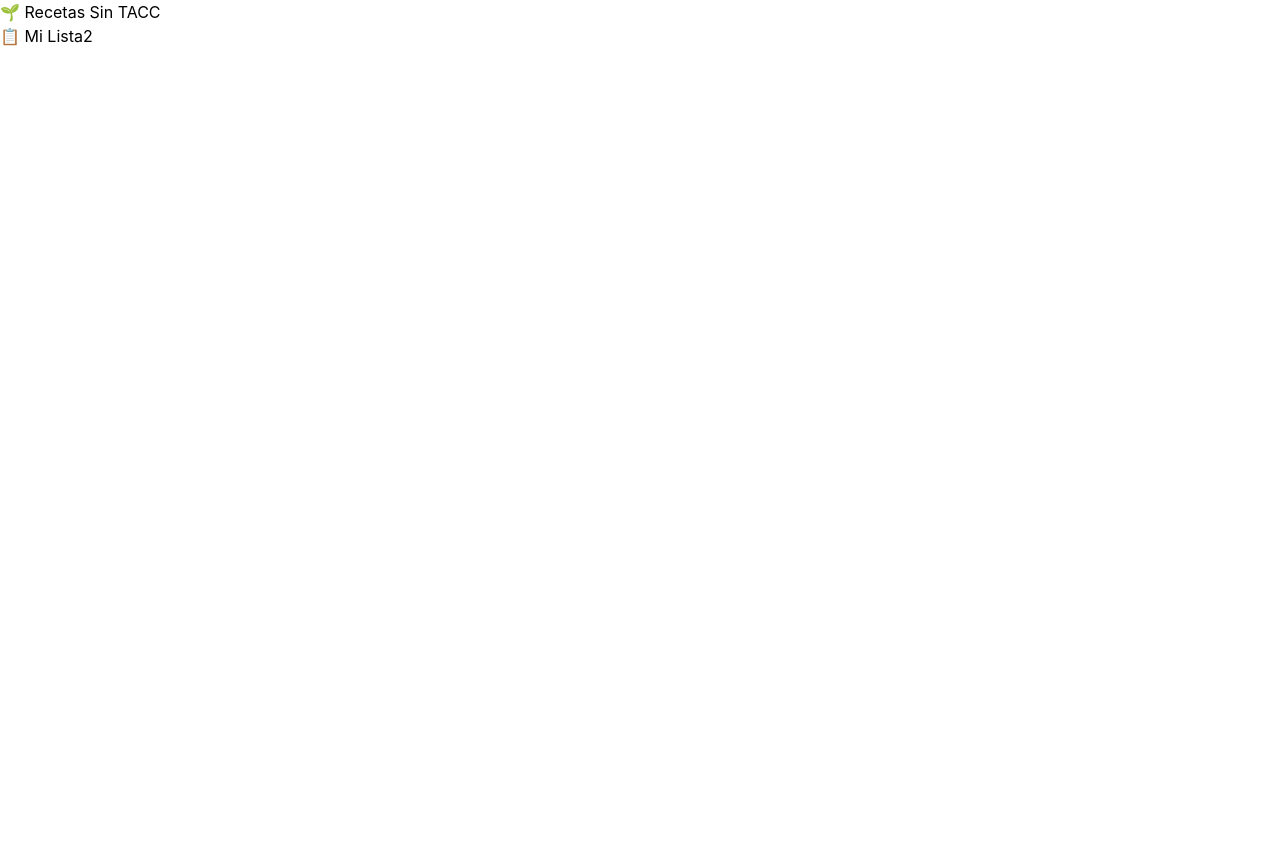
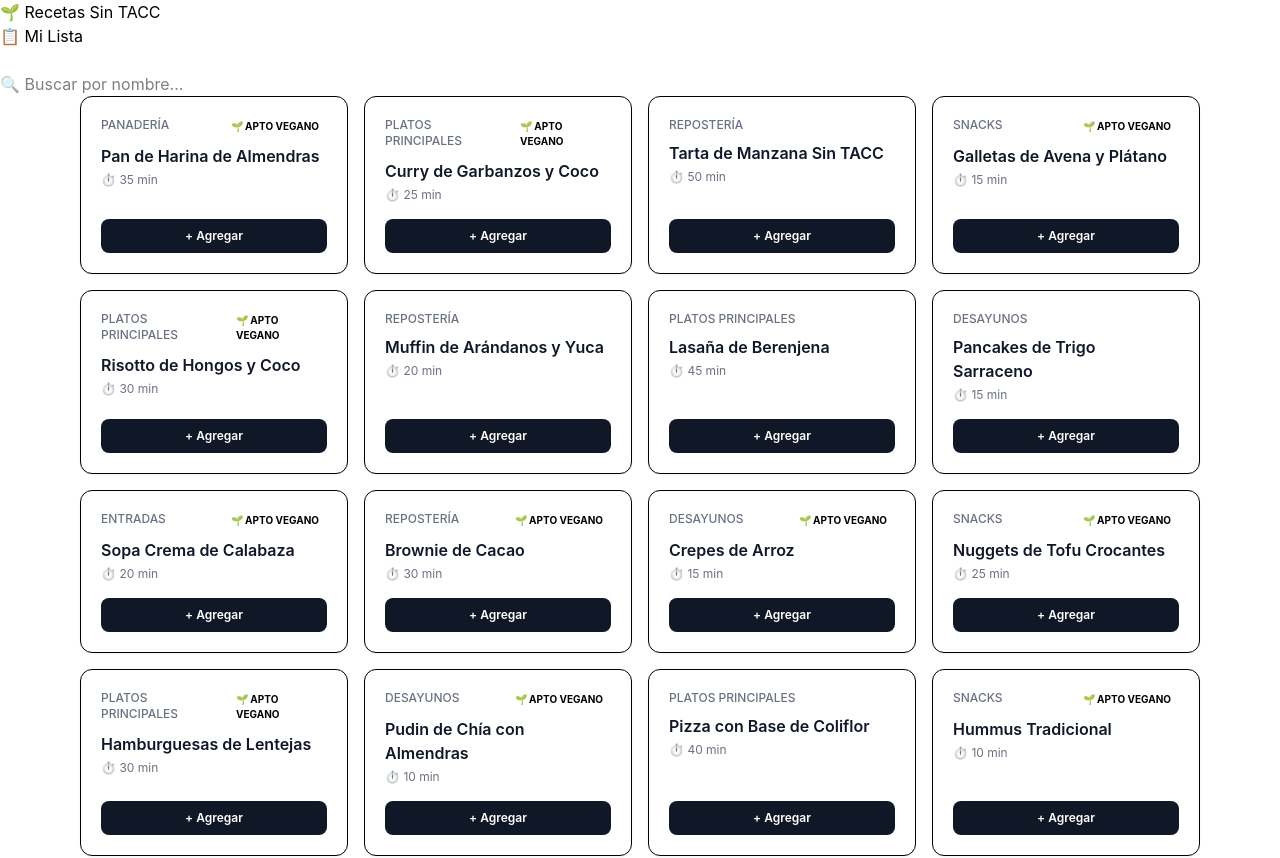
Before and after one commit to maferca24/DDW-c5-m4-s2-tp1, a React (Vite) app: page / in a window 1280 px wide. Shown: the top 858 px of the page. Before the commit the page ends 800 px from the top, so only its background shows below. Built offline with nearby package versions, Linux system fonts and the light colour scheme.

Commit message:
prueba aplicativo con ia

```diff
--- a/src/App.jsx
+++ b/src/App.jsx
@@ -2,18 +2,58 @@ import { useState } from "react";
 import recetasSintacc from "./data/recetasSintacc.json";
 
 import { Navbar } from "./components/Navbar";
-
+import { SearchBar } from "./components/SearchBar";
+import { ItemList } from "./components/ItemList";
+import { ListPanel } from "./components/ListPanel";
 
 export default function App() {
-const [lista, setLista] = useState([]);
-  const cantidadLista = 2;
+  const [lista, setLista] = useState([]);
+  const [busqueda, setBusqueda] = useState('');
+  const [mostrarLista, setMostrarLista] = useState(false);
+
+  const recetasFiltradas = recetasSintacc.filter((item) =>
+    item.nombre.toLowerCase().includes(busqueda.toLowerCase().trim())
+  );
+
+  const cantidadLista = lista.length;
+
+  const toggleLista = (receta) => {
+    setLista((prev) => {
+      const yaEsta = prev.some((item) => item.id === receta.id);
+      return yaEsta
+        ? prev.filter((item) => item.id !== receta.id)
+        : [...prev, receta];
+    });
+  };
 
   return (
     <>
       <Navbar
         cantidadLista={cantidadLista}
-        alAbrirPanel={() => setMostrarLista(true)}   />
+        alAbrirPanel={() => setMostrarLista(true)}
+      />
 
+      <main className="flex-1 py-6">
+        <SearchBar
+          textoBusqueda={busqueda}
+          setTextoBusqueda={setBusqueda}
+        />
+
+        <ItemList
+          items={recetasFiltradas}
+          lista={lista}
+          alAlternar={toggleLista}
+          busqueda={busqueda}
+        />
+      </main>
+
+      {mostrarLista && (
+        <ListPanel
+          lista={lista}
+          alAlternar={toggleLista}
+          alCerrar={() => setMostrarLista(false)}
+        />
+      )}
     </>
   );
 }
--- a/src/components/ItemCard.jsx
+++ b/src/components/ItemCard.jsx
@@ -1,16 +1,36 @@
 export function ItemCard({ item, onToggle, isInList }) {
   return (
-    <div className="card">
-      {/* Badge condicional con && */}
-      {item.esDestacado && <span className="badge">⭐ DESTACADO</span>}
+    <article className="bg-white border border-[var(--color-border-subtle)] rounded-xl p-5 shadow-xs flex flex-col justify-between h-full">
+      <div>
+        <div className="flex justify-between items-start gap-2 mb-2">
+          <span className="text-xs font-medium text-gray-500 uppercase">
+            {item.categoria}
+          </span>
 
-      <h3>{item.nombre}</h3>
-      <p>{item.categoria} • {item.tiempoPrep}</p>
+          {/* Badge condicional con apotoVegano */}
+          {item.aptoVegano && (
+            <span className="bg-[var(--color-badge-bg)] text-[var(--color-badge)] text-[10px] font-bold px-2 py-0.5 rounded-md">
+              🌱 APTO VEGANO
+            </span>
+          )}
+        </div>
 
-      {/* Botón con ternario */}
-      <button onClick={() => onToggle(item)}>
-        {isInList ? "✓ En mi lista" : "+ Agregar"}
+        <h3 className="text-base font-semibold text-gray-900 mb-1">
+          {item.nombre}
+        </h3>
+        <p className="text-xs text-gray-500 mb-4">⏱️ {item.tiempoPreparacion}</p>
+      </div>
+
+      <button
+        onClick={() => onToggle(item)}
+        className={`w-full py-2 px-3 text-xs font-semibold rounded-lg transition-colors cursor-pointer border ${
+          isInList
+            ? 'bg-emerald-50 text-emerald-700 border-emerald-300 hover:bg-emerald-100'
+            : 'bg-gray-900 text-white border-transparent hover:bg-gray-800'
+        }`}
+      >
+        {isInList ? '✓ En mi lista' : '+ Agregar'}
       </button>
-    </div>
+    </article>
   );
 }
--- a/src/components/ItemList.jsx
+++ b/src/components/ItemList.jsx
@@ -1,22 +1,30 @@
-export function ItemList({ items, list, onToggle, searchTerm }) {
+import { ItemCard } from './ItemCard';
+
+export function ItemList({ items, lista, onToggle, busqueda }) {
   if (items.length === 0) {
     return (
-      <p className="empty-state">
-        No encontramos nada para "{searchTerm}"
+      <div className="text-center py-12 px-4">
+        <p className="text-gray-500 text-base font-medium">
+          No encontramos nada para "{busqueda}"
         </p>
+      </div>
     );
   }
 
   return (
-    <div className="grid">
-      {items.map((item) => (
+    <div className="grid grid-cols-1 sm:grid-cols-2 md:grid-cols-3 lg:grid-cols-4 gap-4 px-4 max-w-6xl mx-auto pb-12">
+      {items.map((item) => {
+        const isInList = lista.some((i) => i.id === item.id);
+
+        return (
           <ItemCard
             key={item.id}
             item={item}
             onToggle={onToggle}
-          isInList={list.some((i) => i.id === item.id)}
+            isInList={isInList}
           />
-      ))}
+        );
+      })}
     </div>
   );
 }
--- a/src/components/ListPanel.jsx
+++ b/src/components/ListPanel.jsx
@@ -0,0 +1,46 @@
+export function ListPanel({ lista, onToggle, onClose }) {
+  return (
+    <div className="fixed inset-0 z-50 bg-black/40 backdrop-blur-xs flex justify-end">
+      <aside className="w-full max-w-md bg-white h-full shadow-2xl flex flex-col p-6">
+        <div className="flex justify-between items-center pb-4 border-b border-gray-200">
+          <h2 className="text-lg font-bold text-gray-900">Mi Lista Seleccionada</h2>
+          <button
+            onClick={onClose}
+            className="text-gray-400 hover:text-gray-700 font-bold p-1 text-lg cursor-pointer"
+          >
+            ✖
+          </button>
+        </div>
+
+        <div className="flex-1 overflow-y-auto py-4">
+          {/* Empty State requerido de lista vacía */}
+          {lista.length === 0 ? (
+            <div className="text-center py-12 px-2 text-gray-500">
+              <p className="text-sm">Todavía no agregaste nada, buscá algo arriba 👆</p>
+            </div>
+          ) : (
+            <ul className="space-y-3">
+              {lista.map((item) => (
+                <li
+                  key={item.id}
+                  className="flex items-center justify-between p-3 bg-gray-50 border border-gray-200 rounded-lg"
+                >
+                  <div>
+                    <h4 className="text-sm font-semibold text-gray-800">{item.name}</h4>
+                    <span className="text-xs text-gray-500">{item.category}</span>
+                  </div>
+                  <button
+                    onClick={() => onToggle(item)}
+                    className="text-xs font-semibold text-red-600 hover:text-red-800 hover:bg-red-50 px-2 py-1 rounded cursor-pointer"
+                  >
+                    Quitar
+                  </button>
+                </li>
+              ))}
+            </ul>
+          )}
+        </div>
+      </aside>
+    </div>
+  );
+}
--- a/src/components/Navbar.jsx
+++ b/src/components/Navbar.jsx
@@ -1,14 +1,14 @@
 export function Navbar({ cantidadLista, alAbrirPanel }) {
   return (
     <header>
-
-        <h1>
+        <h1 >
           🌱 Recetas Sin TACC
         </h1>
 
         <button
           onClick={alAbrirPanel}
-              >
+          className=""
+        >
           📋 Mi Lista
           {cantidadLista > 0 && (
             <span >
@@ -16,6 +16,6 @@ export function Navbar({ cantidadLista, alAbrirPanel }) {
             </span>
           )}
         </button>
-        </header>
+    </header>
   );
 }
--- a/src/components/SearchBar.jsx
+++ b/src/components/SearchBar.jsx
@@ -0,0 +1,23 @@
+export function SearchBar({ textoBusqueda, setTextoBusqueda }) {
+  return (
+    <div>
+      <div >
+        <input
+          type="text"
+          value={textoBusqueda}
+          onChange={(e) => setTextoBusqueda(e.target.value)}
+          placeholder="🔍 Buscar por nombre..."
+          className=""
+        />
+        {textoBusqueda && (
+          <button
+            onClick={() => setTextoBusqueda('')}
+            className=""
+          >
+            ✖
+          </button>
+        )}
+      </div>
+    </div>
+  );
+}
```
Lines whose indentation alone changed are shown as unchanged.
